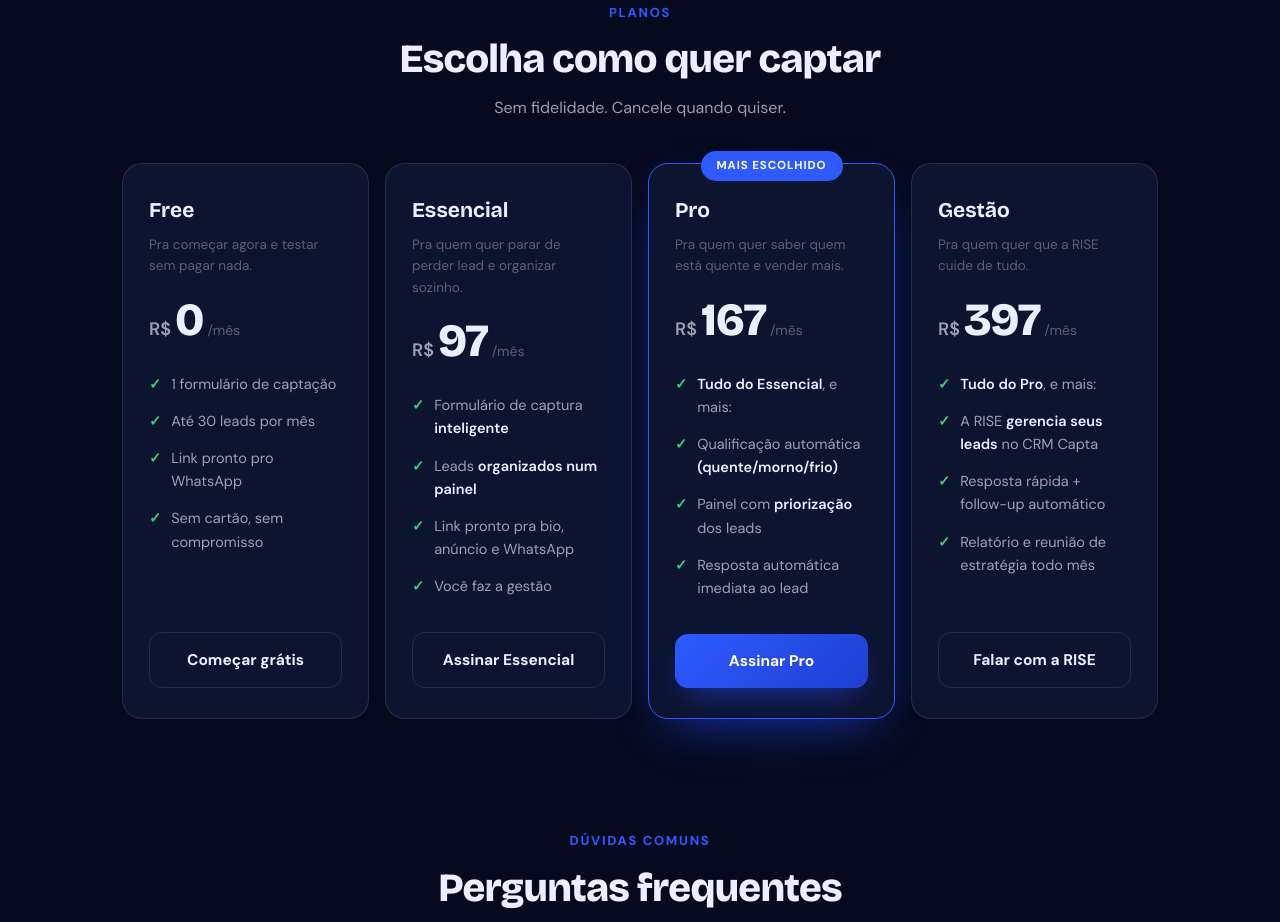
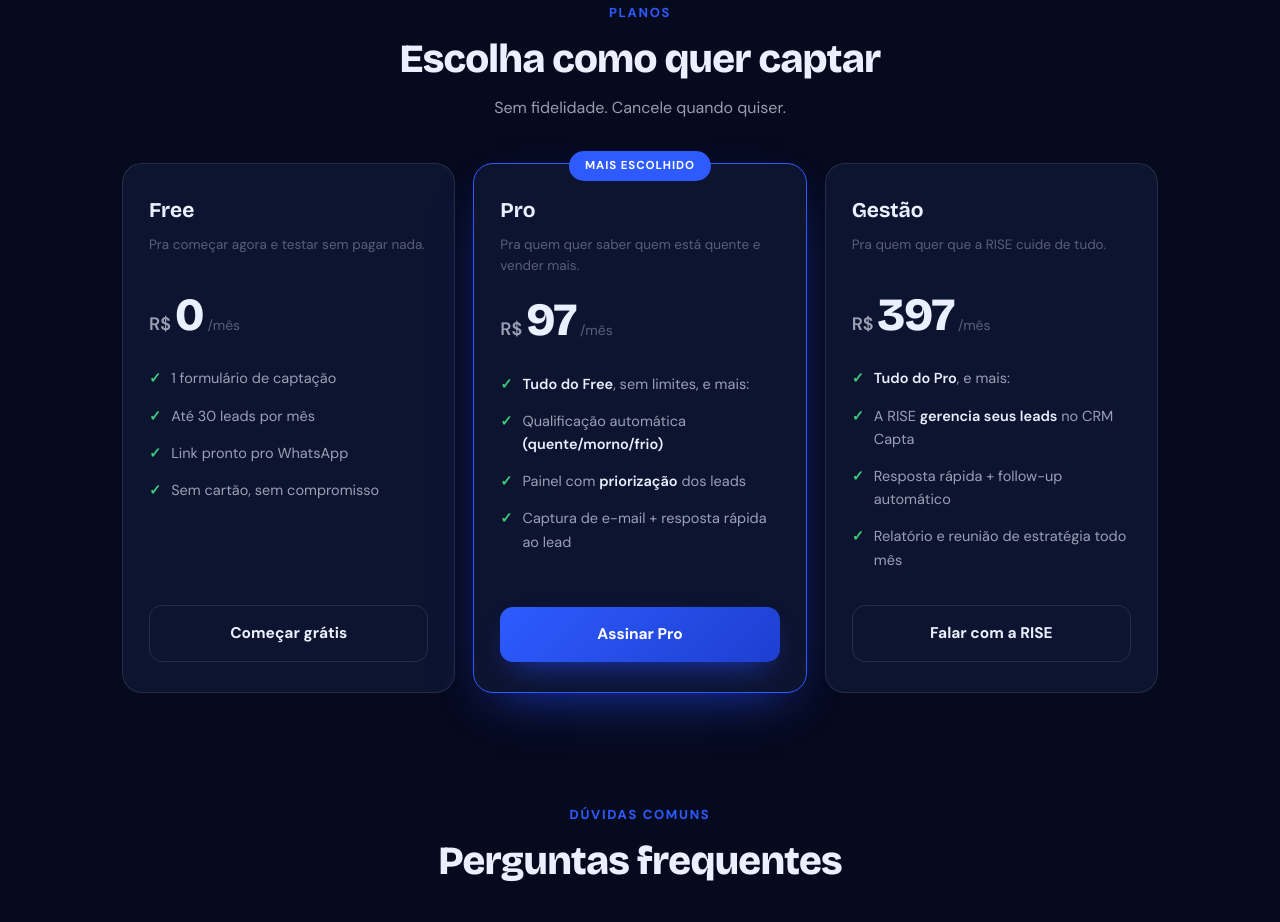
Before and after one commit to admrisedesign-branding/capta, a plain HTML site: page index.html in a window 1280 px wide. Shown: the part 1881-2803 px from the top of the page. Drawn offline with nearby package versions, Linux system fonts and the light colour scheme.

Commit message:
Add files via upload

```diff
--- a/index.html
+++ b/index.html
@@ -83,9 +83,8 @@ h1 em{font-style:normal;color:var(--or)}
 .step p{font-size:14px;color:var(--dm)}
 
 /* planos */
-.plans{display:grid;grid-template-columns:repeat(4,1fr);gap:16px;align-items:stretch}
-@media(max-width:980px){.plans{grid-template-columns:repeat(2,1fr);max-width:680px;margin:0 auto}}
-@media(max-width:560px){.plans{grid-template-columns:1fr;max-width:420px}}
+.plans{display:grid;grid-template-columns:repeat(3,1fr);gap:18px;align-items:stretch}
+@media(max-width:820px){.plans{grid-template-columns:1fr;max-width:420px;margin:0 auto}}
 .plan{background:var(--surface);border:1.5px solid var(--line);border-radius:20px;padding:30px 26px;display:flex;flex-direction:column;position:relative}
 .plan.feat{border-color:var(--or);box-shadow:0 20px 50px -24px var(--or-deep)}
 .plan-badge{position:absolute;top:-13px;left:50%;transform:translateX(-50%);background:var(--or);color:#fff;font-size:11.5px;font-weight:800;letter-spacing:.08em;text-transform:uppercase;padding:6px 16px;border-radius:999px;white-space:nowrap}
@@ -190,29 +189,16 @@ h1 em{font-style:normal;color:var(--or)}
         <a href="/login.html" class="btn btn-ghost">Começar grátis</a>
       </div>
 
-      <div class="plan">
-        <div class="plan-nm">Essencial</div>
-        <div class="plan-for">Pra quem quer parar de perder lead e organizar sozinho.</div>
-        <div class="plan-price"><span class="cur">R$</span><span class="val">97</span><span class="per">/mês</span></div>
-        <ul class="plan-feats">
-          <li><span class="ck">✓</span><span>Formulário de captura <b>inteligente</b></span></li>
-          <li><span class="ck">✓</span><span>Leads <b>organizados num painel</b></span></li>
-          <li><span class="ck">✓</span><span>Link pronto pra bio, anúncio e WhatsApp</span></li>
-          <li><span class="ck">✓</span><span>Você faz a gestão</span></li>
-        </ul>
-        <a href="LINK_ESSENCIAL" target="_blank" class="btn btn-ghost">Assinar Essencial</a>
-      </div>
-
       <div class="plan feat">
         <div class="plan-badge">Mais escolhido</div>
         <div class="plan-nm">Pro</div>
         <div class="plan-for">Pra quem quer saber quem está quente e vender mais.</div>
-        <div class="plan-price"><span class="cur">R$</span><span class="val">167</span><span class="per">/mês</span></div>
+        <div class="plan-price"><span class="cur">R$</span><span class="val">97</span><span class="per">/mês</span></div>
         <ul class="plan-feats">
-          <li><span class="ck">✓</span><span><b>Tudo do Essencial</b>, e mais:</span></li>
+          <li><span class="ck">✓</span><span><b>Tudo do Free</b>, sem limites, e mais:</span></li>
           <li><span class="ck">✓</span><span>Qualificação automática <b>(quente/morno/frio)</b></span></li>
           <li><span class="ck">✓</span><span>Painel com <b>priorização</b> dos leads</span></li>
-          <li><span class="ck">✓</span><span>Resposta automática imediata ao lead</span></li>
+          <li><span class="ck">✓</span><span>Captura de e-mail + resposta rápida ao lead</span></li>
         </ul>
         <a href="LINK_PRO" target="_blank" class="btn btn-primary">Assinar Pro</a>
       </div>
```
Also changed, not shown: dashboard.html (+5 -7 lines).
